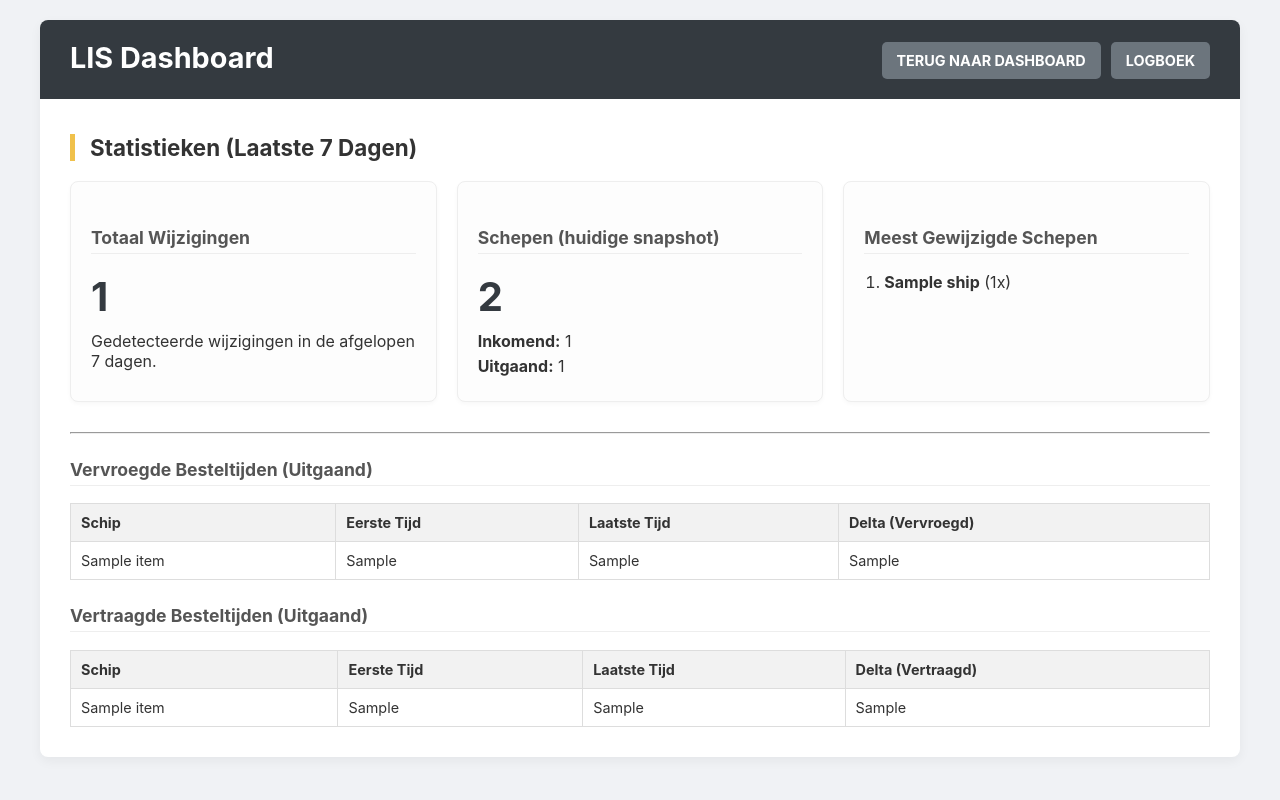
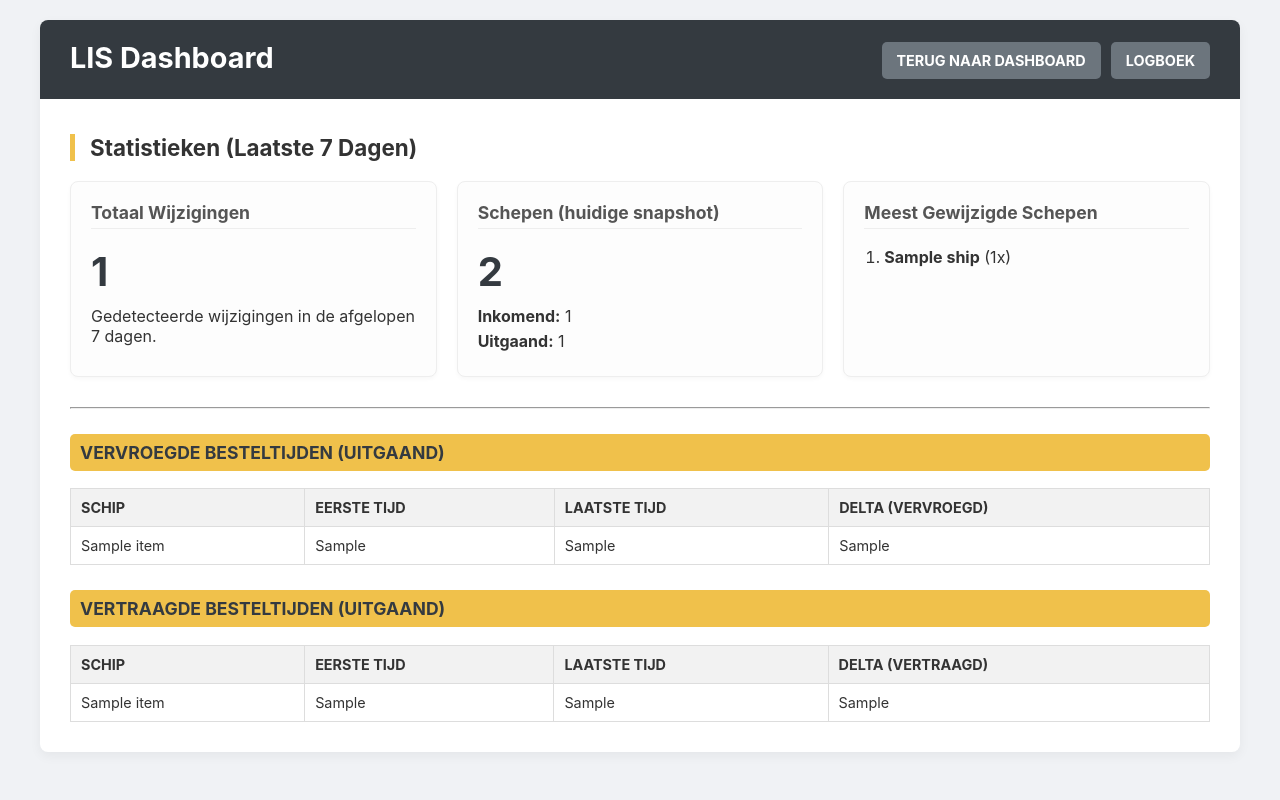
Before and after one commit to simoens/lis-cron-job, a Flask app: template templates/statistieken.html in a window 1280 px wide. Run offline with Flask 3, Linux system fonts and the light colour scheme; the template is opened without the code that fills it: most values are stand-ins (such as "Sample title", 1, 10 or a date in 2020); some libraries are stand-ins or nearby versions.

Commit message:
Update statistieken.html

```diff
--- a/templates/statistieken.html
+++ b/templates/statistieken.html
@@ -59,12 +59,14 @@
             margin-top: 25px;
             margin-bottom: 20px;
         }
+        /* Aangepaste H3 stijl */
         h3 {
             margin-top: 25px;
             font-size: 1.1em;
-            color: #555;
-            border-bottom: 1px solid #eee;
-            padding-bottom: 5px;
+            background-color: #f0c14b; /* Gele achtergrond (van knop) */
+            color: #343a40; /* Donkere tekst voor contrast */
+            padding: 8px 10px; /* Padding voor 'pill' effect */
+            border-radius: 5px; /* Afgeronde hoeken */
         }
 
         /* Stijlen voor statistiek-kaarten */
@@ -80,6 +82,16 @@
             padding: 20px;
             border-radius: 8px;
             box-shadow: 0 2px 4px rgba(0,0,0,0.03);
+        }
+        /* H3 binnen een stat-card moet NIET geel zijn */
+        .stat-card h3 {
+            background-color: transparent;
+            color: #555;
+            padding: 0;
+            padding-bottom: 5px;
+            border-bottom: 1px solid #eee;
+            margin-top: 0;
+            border-radius: 0;
         }
         .stat-card .value {
             font-size: 2.5em;
@@ -169,15 +181,15 @@
 
             <hr>
 
-            <h3>Vervroegde Besteltijden (Uitgaand)</h3>
+            <h3>VERVROEGDE BESTELTIJDEN (UITGAAND)</h3>
             {% if stats.vervroegd %}
                 <table>
                     <thead>
                         <tr>
-                            <th>Schip</th>
-                            <th>Eerste Tijd</th>
-                            <th>Laatste Tijd</th>
-                            <th>Delta (Vervroegd)</th>
+                            <th>SCHIP</th>
+                            <th>EERSTE TIJD</th>
+                            <th>LAATSTE TIJD</th>
+                            <th>DELTA (VERVROEGD)</th>
                         </tr>
                     </thead>
                     <tbody>
@@ -195,15 +207,15 @@
                 <p>Geen vervroegde schepen gevonden.</p>
             {% endif %}
 
-            <h3>Vertraagde Besteltijden (Uitgaand)</h3>
+            <h3>VERTRAAGDE BESTELTIJDEN (UITGAAND)</h3>
             {% if stats.vertraagd %}
                 <table>
                     <thead>
                         <tr>
-                            <th>Schip</th>
-                            <th>Eerste Tijd</th>
-                            <th>Laatste Tijd</th>
-                            <th>Delta (Vertraagd)</th>
+                            <th>SCHIP</th>
+                            <th>EERSTE TIJD</th>
+                            <th>LAATSTE TIJD</th>
+                            <th>DELTA (VERTRAAGD)</th>
                         </tr>
                     </thead>
                     <tbody>
```
